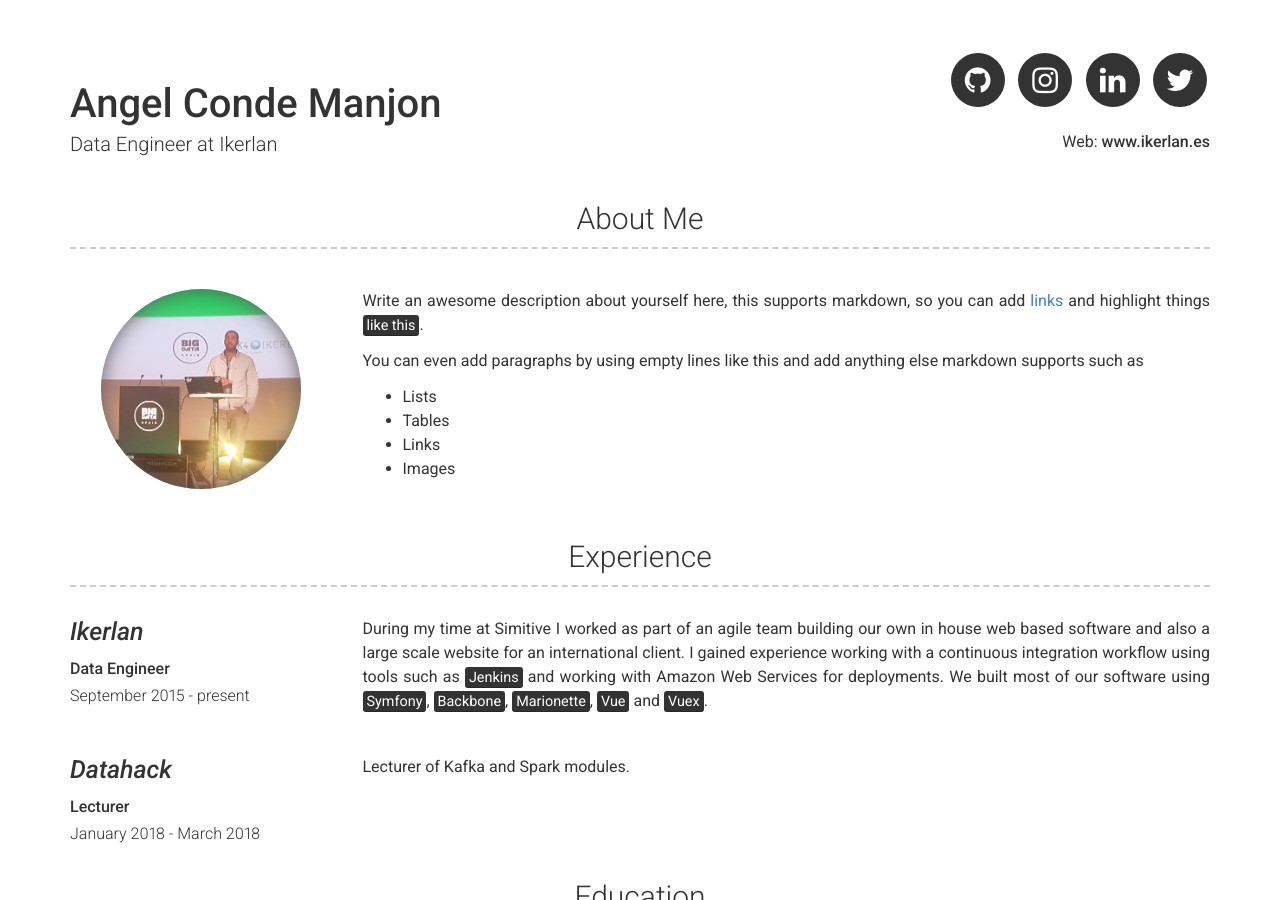
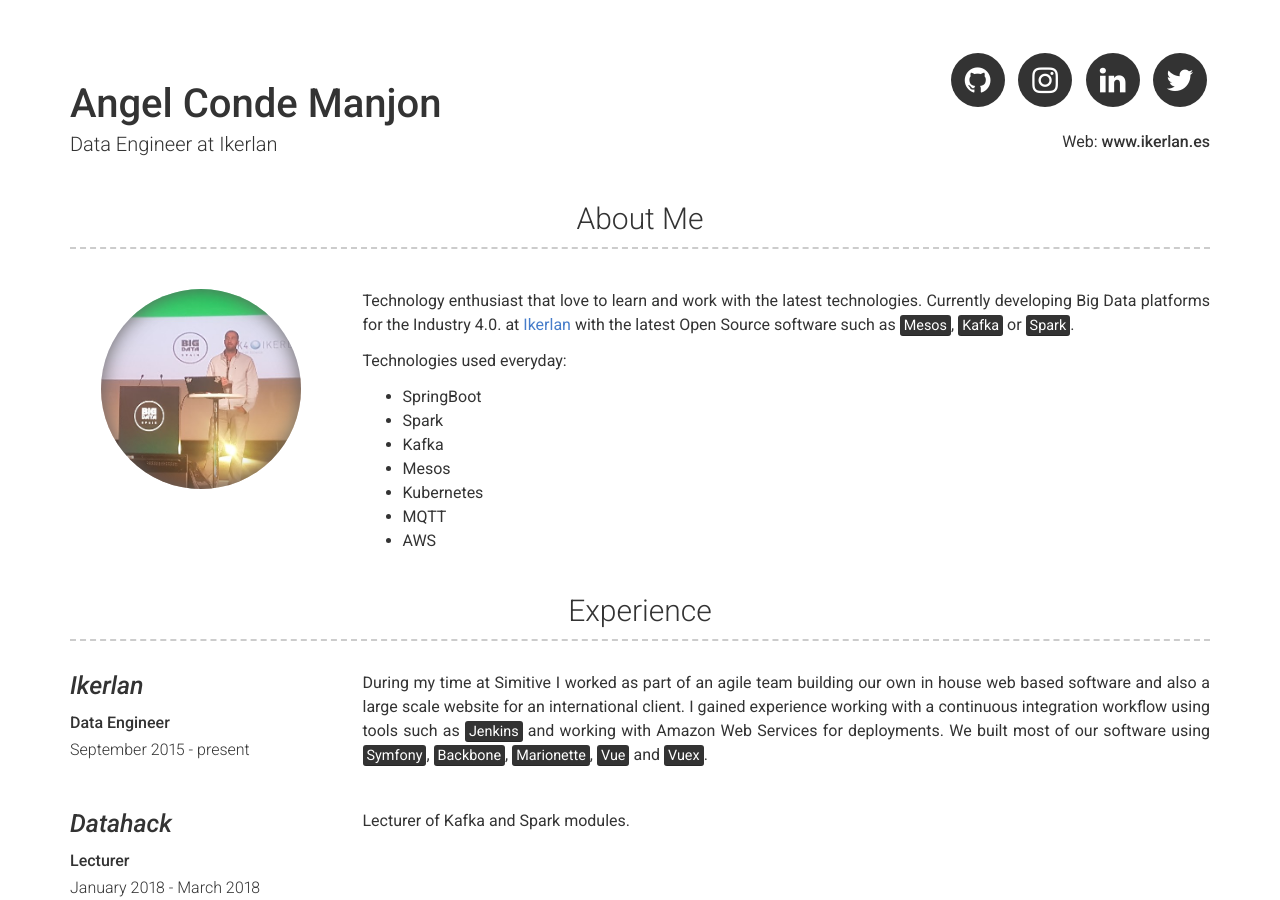
Before and after one commit to Neuw84/neuw84.github.io, a Jekyll site: the page built from index.md, in a window 1280 px wide and 900 px high. Built offline with Jekyll 4.4.1, drawn with Linux system fonts in a browser that asks for light colours.

Commit message:
Update _config.yml

```diff
--- a/_config.yml
+++ b/_config.yml
@@ -23,14 +23,17 @@ linkedin_username: acmanjon
 # About Section
 # about_title: About Me (Use this to override about section title)
 about_profile_image: assets/me.jpg
-about_content: | # this will include new lines to allow paragraphs
-  Write an awesome description about yourself here, this supports markdown, so you can add [links](http://foobar.com) and highlight things <mark>like this</mark>.
+about_content: | # this will include new lines to allow paragraphs here you can use all markdown features!
+  Technology enthusiast that love to learn and work with the latest technologies. Currently developing Big Data platforms for the Industry 4.0. at [Ikerlan](www.ikerlan.es) with the latest Open Source software such as <mark>Mesos</mark>, <mark>Kafka</mark> or <mark>Spark</mark>.
 
-  You can even add paragraphs by using empty lines like this and add anything else markdown supports such as
-    - Lists
-    - Tables
-    - Links
-    - Images
+  Technologies used everyday:
+    * SpringBoot
+    * Spark
+    * Kafka
+    * Mesos
+    * Kubernetes
+    * MQTT
+    * AWS
 
 # Projects Section
  #projects_title: Research
@@ -49,10 +52,10 @@ more_content: | # this will include new lines to allow paragraphs
   Or you could title it **Skills** and write a bit more about things that make you more desirable, like *leadership* or *teamwork*
 
 # Footer
-footer_show_references: true
+#footer_show_references: true
 
 # Build settings
-theme: modern-resume-theme
+#theme: modern-resume-theme
 #(Use this is you are hosting your resume yourself)
 #remote_theme: sproogen/modern-resume-theme
 #(Use this if you are hosting your resume on GitHub)
```
